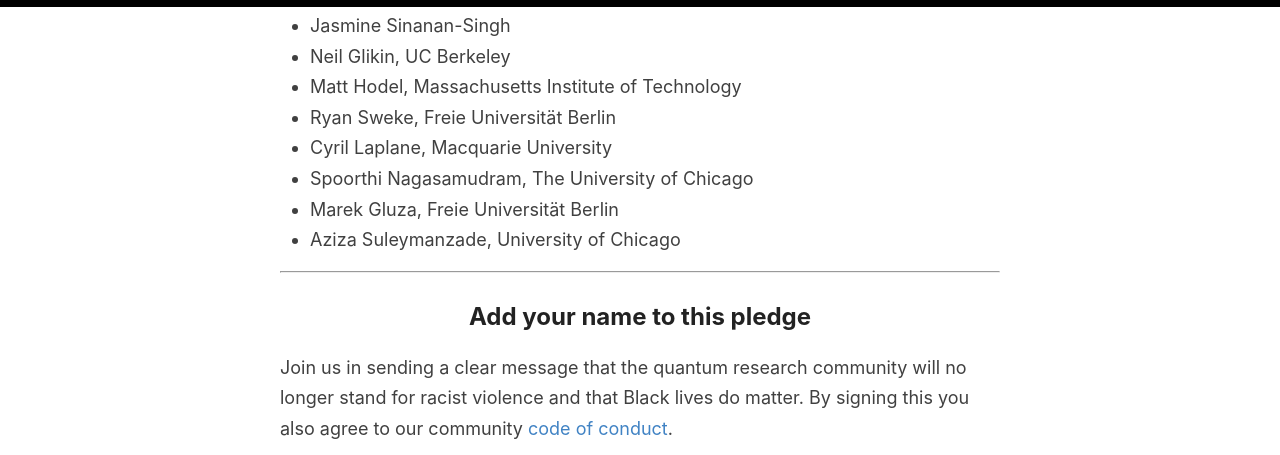
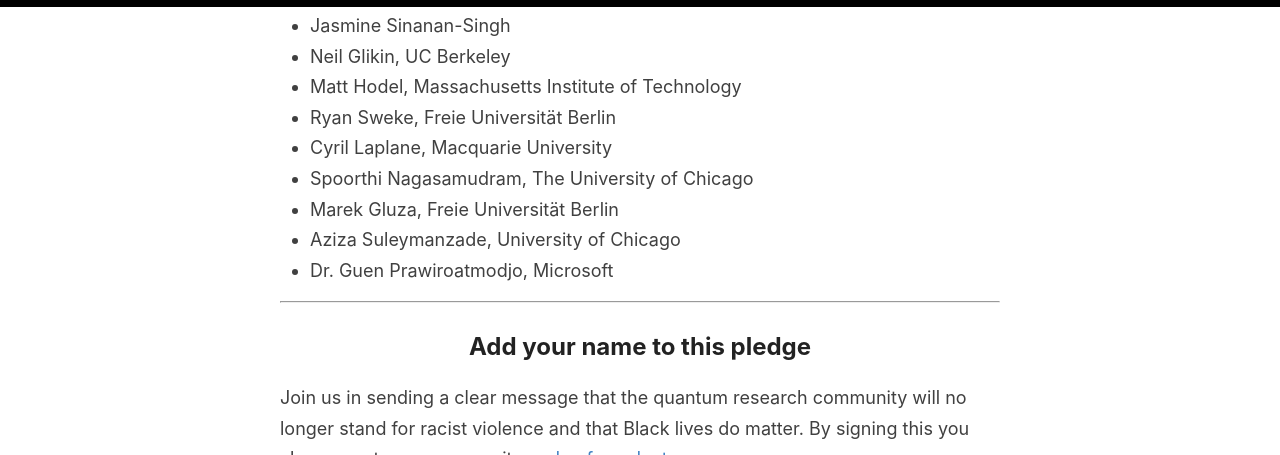
Before and after one commit to quantumforblacklives/quantumforblacklives.github.io, a Jekyll site: the page built from index.html, in a window 1280 px wide and 900 px high, scrolled down 4838 px, cut to the strip 0-455 px from the top of the window. Built offline with Jekyll 4.4.1, drawn with Linux system fonts in a browser that asks for light colours; the list of posts is cut into pages by our own code.

Commit message:
Add signature from Dr. Guen Prawiroatmodjo.

```diff
--- a/_includes/signatories.md
+++ b/_includes/signatories.md
@@ -60,3 +60,4 @@
 - Spoorthi Nagasamudram, The University of Chicago
 - Marek Gluza, Freie Universität Berlin
 - Aziza Suleymanzade, University of Chicago
+- Dr. Guen Prawiroatmodjo, Microsoft
```
